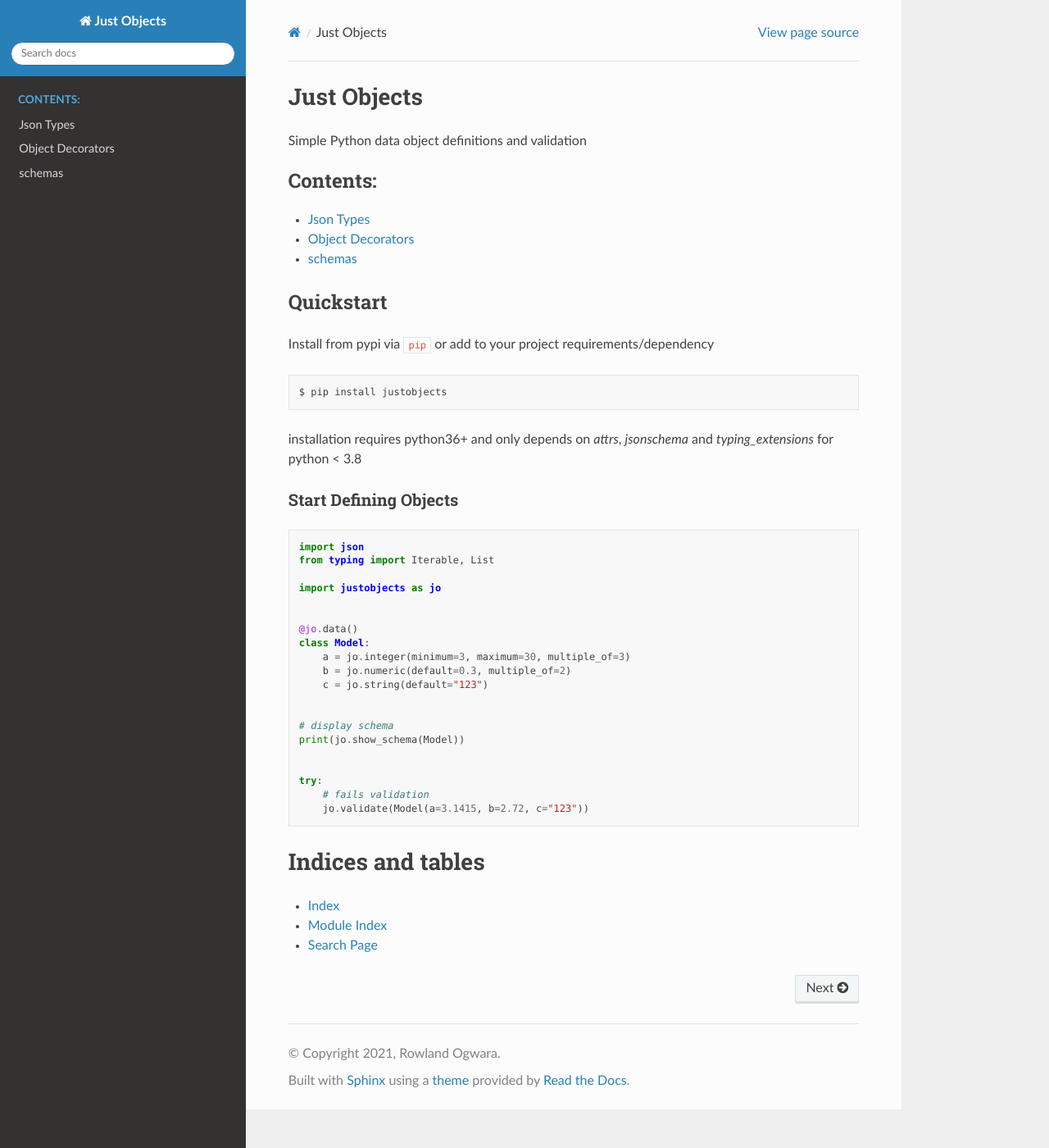
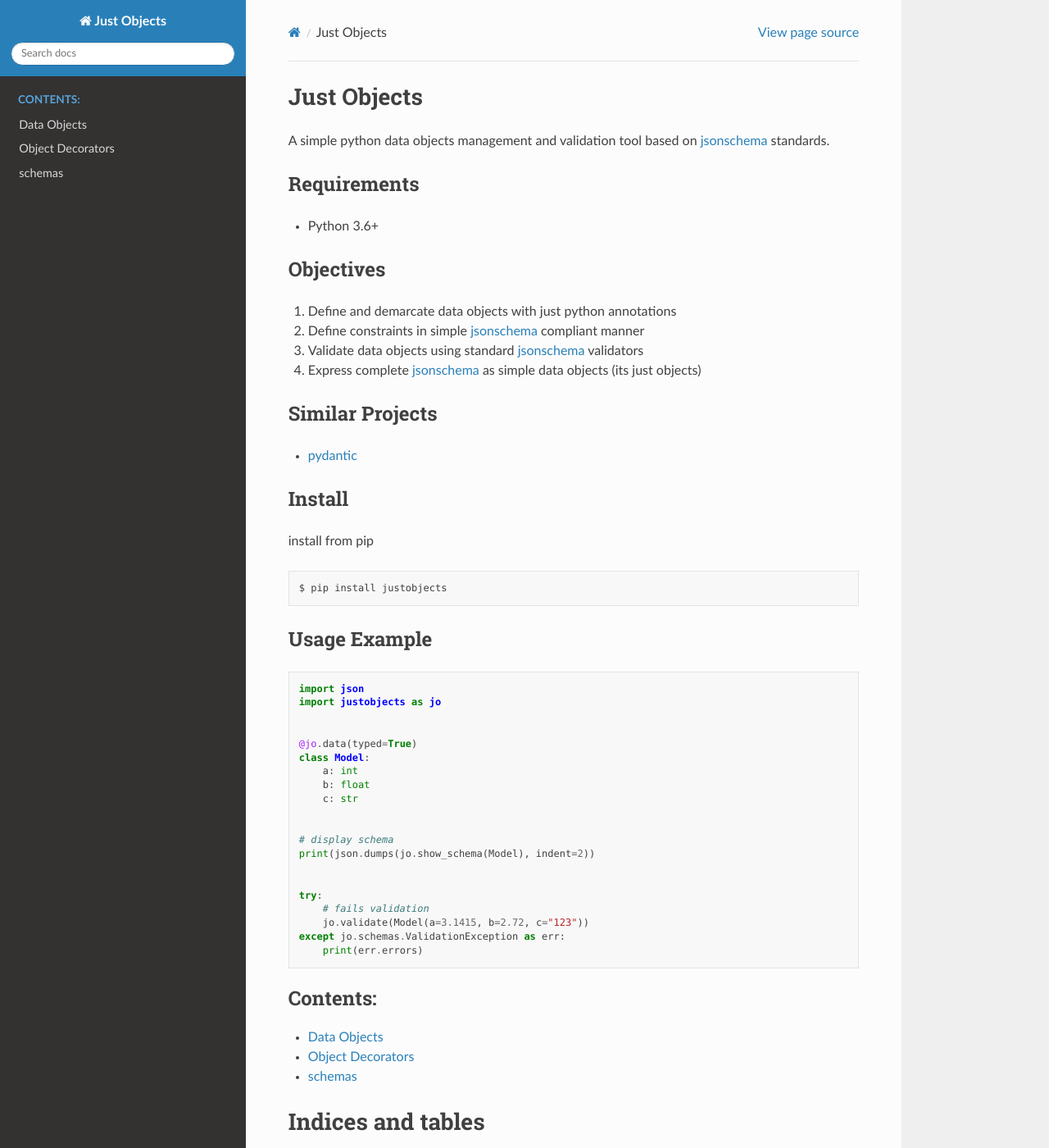
Before and after one commit to kulgan/justobjects, a Sphinx documentation site: the page built from docs/source/index.rst, in a window 1280 px wide and 1400 px high. Shown: the whole window at 82% size. Built offline with Sphinx 7.4.7 and the Read the Docs theme 2.0.0, drawn with Linux system fonts in a browser that asks for light colours; the version number could not be read and is left out.

Commit message:
init proper documentations

```diff
--- a/docs/examples/objects_with_jo.py
+++ b/docs/examples/basic_usage.py
@@ -12,12 +12,19 @@ class Model:
 
 
 # display schema
-print(jo.show_schema(Model))
+print(json.dumps(jo.show_schema(Model), indent=2))
 
 
 try:
     # fails validation
     jo.validate(Model(a=3.1415, b=2.72, c="123"))
+except jo.schemas.ValidationException as err:
+    print(err.errors)
+
+
+try:
+    # fails validation
+    jo.validate(dict(a=3.1415, b=2.72, c="123"))
 except jo.schemas.ValidationException as err:
     print(err.errors)
 
--- a/docs/source/index.rst
+++ b/docs/source/index.rst
@@ -5,32 +5,65 @@
 
 Just Objects
 ============
-Simple Python data object definitions and validation
+A simple python data objects management and validation tool based on jsonschema_ standards.
+
+Requirements
+------------
+* Python 3.6+
+
+Objectives
+----------
+1. Define and demarcate data objects with just python annotations
+2. Define constraints in simple jsonschema_ compliant manner
+3. Validate data objects using standard jsonschema_ validators
+4. Express complete jsonschema_ as simple data objects (its just objects)
+
+Similar Projects
+----------------
+* pydantic_
+
+Install
+-------
+install from pip
+
+.. code-block:: bash
+
+    $ pip install justobjects
+
+
+Usage Example
+-------------
+.. code-block:: python
+
+    import json
+    import justobjects as jo
+
+
+    @jo.data(typed=True)
+    class Model:
+        a: int
+        b: float
+        c: str
+
+
+    # display schema
+    print(json.dumps(jo.show_schema(Model), indent=2))
+
+
+    try:
+        # fails validation
+        jo.validate(Model(a=3.1415, b=2.72, c="123"))
+    except jo.schemas.ValidationException as err:
+        print(err.errors)
+
 
 .. toctree::
    :maxdepth: 1
    :caption: Contents:
 
-   jsontypes
+   usage
    decorators
    schemas
-
-Quickstart
-----------
-Install from pypi via ``pip`` or add to your project requirements/dependency
-
-.. code-block:: bash
-
-    $ pip install justobjects
-
-installation requires python36+ and only depends on `attrs`, `jsonschema` and `typing_extensions` for
-python < 3.8
-
-Start Defining Objects
-++++++++++++++++++++++
-.. literalinclude:: ../examples/objects_with_jo.py
-    :language: python
-    :lines: 1-20
 
 
 Indices and tables
@@ -39,3 +72,23 @@ Indices and tables
 * :ref:`genindex`
 * :ref:`modindex`
 * :ref:`search`
+
+.. _pydantic: https://pydantic-docs.helpmanual.io
+.. _jsonschema: https://json-schema.org
+.. _issues: https://github.com/kulgan/justobjects/issues
+
+.. |PyPI version| image:: https://img.shields.io/pypi/v/justobjects.svg
+   :target: https://pypi.python.org/pypi/justobjects
+   :alt: PyPi version
+
+.. |ci| image:: https://github.com/kulgan/justobjects/workflows/justobjects/badge.svg
+   :target: https://github.com/kulgan/justobjects/actions
+   :alt: CI status
+
+.. |Python versions| image:: https://img.shields.io/pypi/pyversions/justobjects.svg
+   :target: https://pypi.org/project/justobjects
+   :alt: PyPi versions
+
+.. |Documentation status| image:: https://readthedocs.org/projects/justobjects/badge/?version=latest
+   :target: https://justobjects.readthedocs.io/en/latest/?badge=latest
+   :alt: Documentation Status
--- a/docs/source/jsontypes.rst
+++ /dev/null
@@ -1,6 +0,0 @@
-Json Types
-==========
-These are class types that map to json schema standard schemas
-
-.. automodule:: justobjects.jsontypes
-    :members:
--- /dev/null
+++ b/docs/source/usage.rst
@@ -0,0 +1,56 @@
+Data Objects
+============
+A data object is a python class annotated with ``@jo.data``. All data objects are automatically associated with a json
+schema based on the properties of the class. The associated json schema is used for validation.
+
+Define data objects
+-------------------
+.. literalinclude:: ../examples/basic_usage.py
+    :language: python
+    :lines: 1-16
+
+This will output
+
+.. code-block::
+
+  {
+    "type": "object",
+    "title": "Draft7 JustObjects schema for data object '__main__.Model'",
+    "additionalProperties": false,
+    "properties": {
+      "$schema": {
+        "type": "string",
+        "default": "http://json-schema.org/draft-07/schema#"
+      },
+      "a": {
+        "type": "integer",
+        "maximum": 30,
+        "minimum": 3,
+        "multipleOf": 3
+      },
+      "b": {
+        "type": "number",
+        "default": 0.3,
+        "multipleOf": 2
+      },
+      "c": {
+        "type": "string",
+        "default": "123"
+      }
+    }
+  }
+
+
+Validate Instances
+------------------
+Validation can be performed on model instances like this
+
+.. literalinclude:: ../examples/basic_usage.py
+    :language: python
+    :lines: 17-23
+
+validation can also be performed on dictionary instances too
+
+.. literalinclude:: ../examples/basic_usage.py
+    :language: python
+    :lines: 25-29
```
Also changed, not shown: README.rst (+35 -5 lines), setup.cfg (+5 -3 lines).
